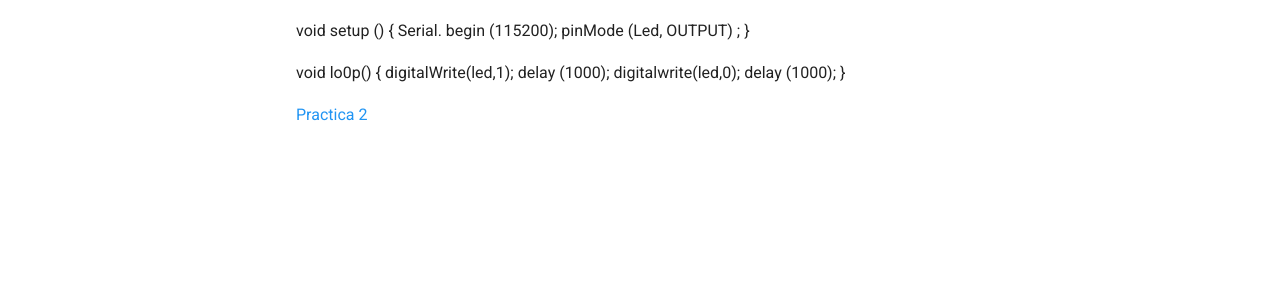
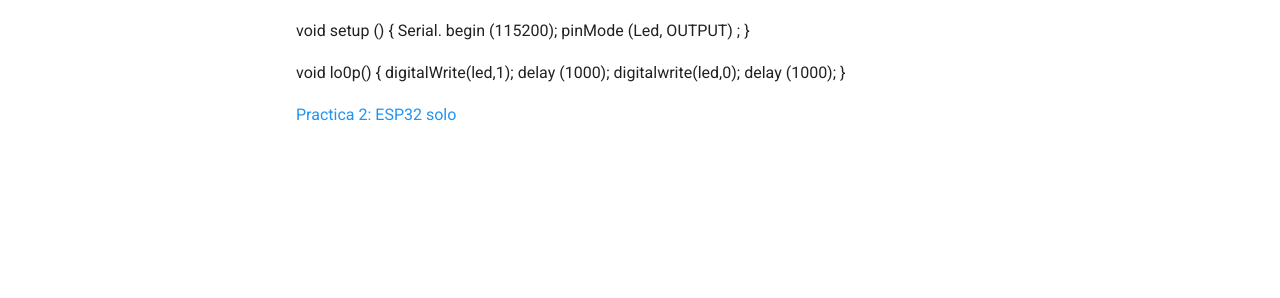
Before and after one commit to AbrahamNoda/Pagina_de_Abraham, an MkDocs documentation site: the page built from docs/Practicas.md, in a window 1280 px wide. Shown: the part 462-760 px from the top of the page. Built offline with MkDocs 1.6.1 and Material for MkDocs 9.7.7, drawn with Linux system fonts in a browser that asks for light colours; part of the change alters nothing that is shown.

Commit message:
Update link reference for Practica 2

```diff
--- a/docs/Practicas.md
+++ b/docs/Practicas.md
@@ -30,5 +30,6 @@ digitalwrite(led,0);
 delay (1000);
 }
 
-[Practica 2][doc-ref]
-[doc-ref]:https://github.com/user-attachments/assets/6e66b9b6-49fc-4279-bbd0-478fd867dd4a "Práctica 2"
+[Practica 2: ESP32 solo][doc-ref]
+
+[doc-ref]: https://github.com/user-attachments/assets/6e66b9b6-49fc-4279-bbd0-478fd867dd4a "ESP32 solo"
```
